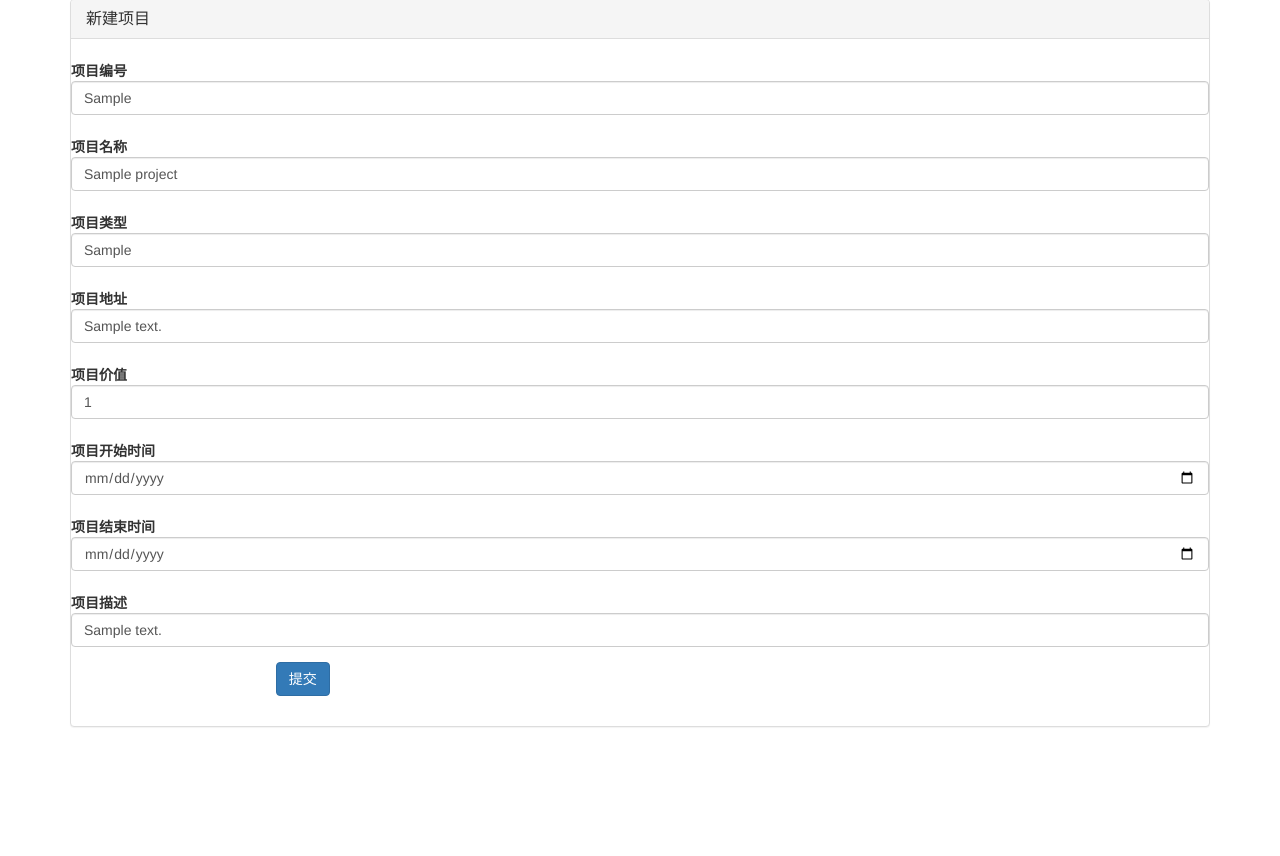
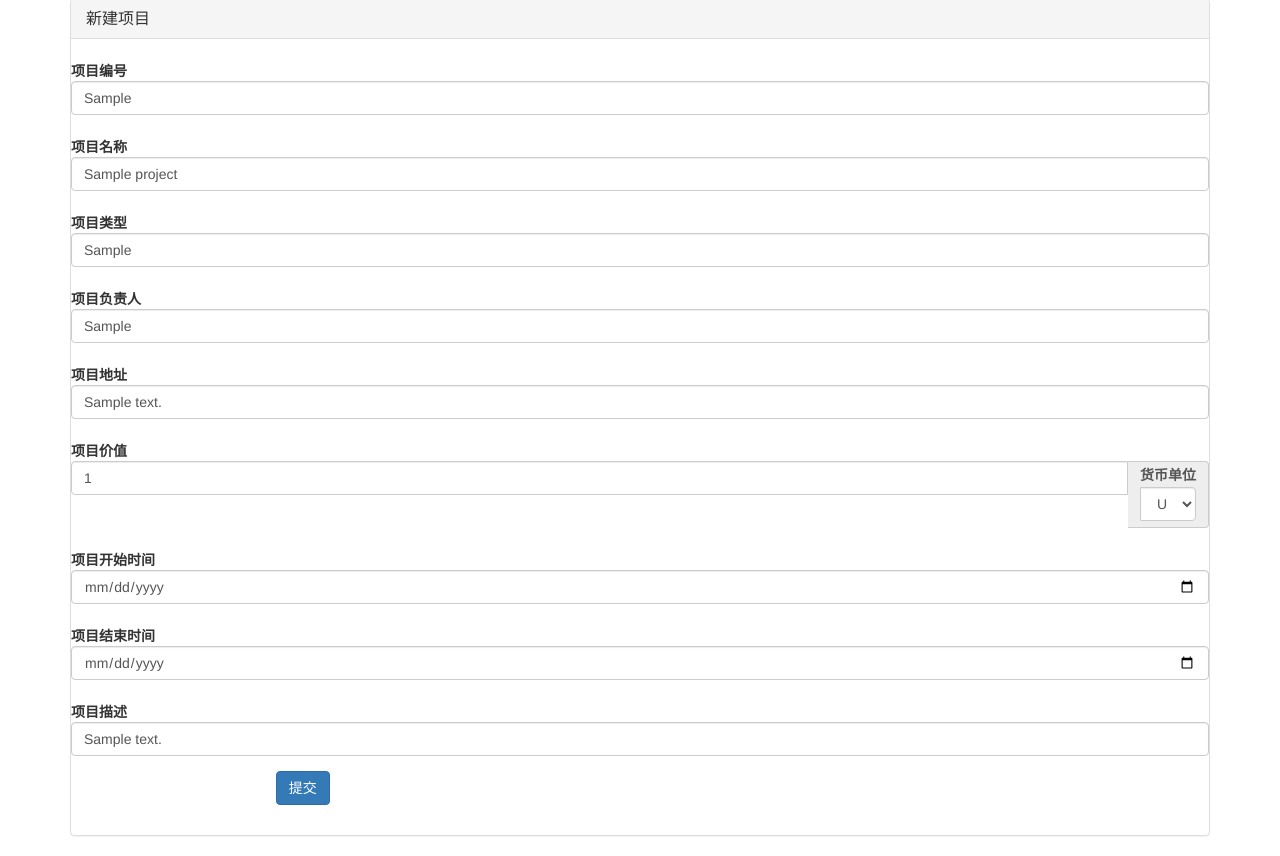
Before and after one commit to fiorediciliegio/-2024-, a Django app: page /project/edit/?nid=1 in a window 1280 px wide. Shown: the part 73-929 px from the top of the page. Before the commit the page ends 800 px from the top, so only its background shows below. Run offline with Django 5.2, Linux system fonts and the light colour scheme; tables that the repository leaves empty hold one stand-in row (values such as "Sample post"); some libraries are stand-ins or nearby versions.

Commit message:
项目属性变动
增加了项目负责人属性和货币单位属性

```diff
--- a/后端/app01/models.py
+++ b/后端/app01/models.py
@@ -1,15 +1,24 @@
 from django.db import models
-
 # 定义项目表
 
 
 class Project(models.Model):
     NUM_Project = models.CharField(verbose_name='项目编号', max_length=100)
-    NAME_Project = models.CharField(verbose_name='项目名称', max_length=100)
-    TYPE_Project = models.CharField(verbose_name='项目类型', max_length=100)
+    NAME_Project = models.CharField(verbose_name='项目名称', max_length=50)
+    TYPE_Project = models.CharField(verbose_name='项目类型', max_length=50)
     VALUE_Project = models.IntegerField(verbose_name='项目价值', default=0)
     START_Project = models.DateField(verbose_name='项目开始时间')
     END_Project = models.DateField(verbose_name='项目结束时间')
     ADDRESS_Project = models.CharField(verbose_name='项目地址', max_length=100)
     DESC_Project = models.CharField(verbose_name='项目描述', max_length=1000)
     id = models.AutoField(primary_key=True)
+    MANA_Project = models.CharField(verbose_name='项目负责人', max_length=20)
+
+    Currency_Unit = (
+        (1, "USD"),
+        (2, "CNY"),
+        (3, "EUR"),
+        (4, "JPY"),
+        (5, "BTC")
+    )
+    CUR_Project = models.SmallIntegerField(verbose_name='货币单位', choices=Currency_Unit)
--- a/后端/app01/templates/project_edit.html
+++ b/后端/app01/templates/project_edit.html
@@ -81,6 +81,13 @@
                     </div>
 
                     <div class="form-group">
+                        <label for="inputProjectManager" class="control-label">项目负责人</label>
+                        <input type="text" class="form-control" id="inputProjectManager"
+                               value="{{ row_object.MANA_Project }}"
+                               name="MANA_Project">
+                    </div>
+
+                    <div class="form-group">
                         <label for="inputProjectAddress" class="control-label">项目地址</label>
                         <input type="text" class="form-control" id="inputProjectAddress"
                                value="{{ row_object.ADDRESS_Project }}"
@@ -89,9 +96,25 @@
 
                     <div class="form-group">
                         <label for="inputProjectValue" class="control-label">项目价值</label>
-                        <input type="text" class="form-control" id="inputProjectValue"
-                               value="{{ row_object.VALUE_Project }}"
-                               name="VALUE_Project">
+                        <div class="input-group">
+                            <input type="text" class="form-control" id="inputProjectValue"
+                                   value="{{ row_object.VALUE_Project }}" name="VALUE_Project">
+                            <div class="input-group-addon">
+                                <label for="currency" class="input-group-text">货币单位</label>
+                                <select class="form-control" id="currency" name="CUR_Project">
+                                    <option value="1" {% if row_object.CUR_Project == 1 %}selected{% endif %}>USD
+                                    </option>
+                                    <option value="2" {% if row_object.CUR_Project == 2 %}selected{% endif %}>CNY
+                                    </option>
+                                    <option value="3" {% if row_object.CUR_Project == 3 %}selected{% endif %}>EUR
+                                    </option>
+                                    <option value="4" {% if row_object.CUR_Project == 4 %}selected{% endif %}>JPY
+                                    </option>
+                                    <option value="5" {% if row_object.CUR_Project == 5 %}selected{% endif %}>BTC
+                                    </option>
+                                </select>
+                            </div>
+                        </div>
                     </div>
 
                     <div class="form-group">
--- a/后端/app01/templates/project_list.html
+++ b/后端/app01/templates/project_list.html
@@ -72,8 +72,10 @@
                     <th>项目编号</th>
                     <th>项目名称</th>
                     <th>项目类型</th>
+                    <th>项目负责人</th>
                     <th>项目地址</th>
                     <th>项目价值</th>
+                    <th>单位</th>
                     <th>项目开始时间</th>
                     <th>项目结束时间</th>
                     <th>项目描述</th>
@@ -87,8 +89,10 @@
                         <td>{{ obj.NUM_Project }}</td>
                         <td>{{ obj.NAME_Project }}</td>
                         <td>{{ obj.TYPE_Project }}</td>
+                        <td>{{ obj.MANA_Project }}</td>
                         <td>{{ obj.ADDRESS_Project }}</td>
-                    <td>{{ obj.VALUE_Project}}</td>
+                        <td>{{ obj.VALUE_Project }}</td>
+                        <td>{{ obj.get_CUR_Project_display }}</td>
                         <td>{{ obj.START_Project }}</td>
                         <td>{{ obj.END_Project }}</td>
                         <td>{{ obj.DESC_Project }}</td>
--- a/后端/app01/views.py
+++ b/后端/app01/views.py
@@ -6,7 +6,8 @@ def project_list(request):
     """显示项目列表"""
     # 获取数据库的列表 获取的格式为一个列表[一行数据，一行数据...]
     projects = models.Project.objects.all()
-
+    for obj in projects:
+        obj.get_CUR_Project_display()  # 将货币单位以字符形式显示
     return render(request, 'project_list.html', {'projects': projects})
 
 
@@ -15,28 +16,46 @@ def project_add(request):
     if request.method == 'GET':
         return render(request, 'project_add.html')
     # 获取传输的数据
-    elif request.method == 'POST':
+    if request.method == 'POST':
         # 从POST请求中获取所有数据
         num_project = request.POST.get('NUM_Project')
         name_project = request.POST.get('NAME_Project')
         type_project = request.POST.get('TYPE_Project')
+        mana_project = request.POST.get('MANA_Project')
         address_project = request.POST.get('ADDRESS_Project')
-        value_project = int(request.POST.get('VALUE_Project'))
-        start_project = request.POST.get('START_Project')
-        end_project = request.POST.get('END_Project')
-        desc_project = request.POST.get('DESC_Project')
+
+        # 获取货币单位的字符串值
+        currency_value = request.POST.get('CUR_Project')
+        currency_int = 0
+        # 将字符串货币单位转换为对应的整数值
+        if currency_value == 'USD':
+            currency_int = 1
+        elif currency_value == 'CNY':
+            currency_int = 2
+        elif currency_value == 'EUR':
+            currency_int = 3
+        elif currency_value == 'JPY':
+            currency_int = 4
+        elif currency_value == 'BTC':
+            currency_int = 5
+
+        value_project = int(request.POST.get('VALUE_Project', 0))
+        start_project = request.POST.get('START_Project', '')
+        end_project = request.POST.get('END_Project', '')
+        desc_project = request.POST.get('DESC_Project', '')
 
         # 创建Project对象并保存到数据库
         project = models.Project.objects.create(NUM_Project=num_project,
                                                 NAME_Project=name_project,
                                                 TYPE_Project=type_project,
+                                                MANA_Project=mana_project,
                                                 ADDRESS_Project=address_project,
                                                 VALUE_Project=value_project,
+                                                CUR_Project=currency_int,
                                                 START_Project=start_project,
                                                 END_Project=end_project,
                                                 DESC_Project=desc_project)
-
-        return redirect("/project/list/")
+    return redirect('/project/list/')
 
 
 def project_delete(request):
@@ -57,22 +76,29 @@ def project_edit(request):
     if request.method == 'GET':
         return render(request, 'project_edit.html', {'row_object': row_object})
     if request.method == 'POST':
-        # 获取表单数据
+        # 从POST请求中获取所有数据
         num_project = request.POST.get('NUM_Project')
         name_project = request.POST.get('NAME_Project')
         type_project = request.POST.get('TYPE_Project')
+        mana_project = request.POST.get('MANA_Project')
         address_project = request.POST.get('ADDRESS_Project')
-        value_project = request.POST.get('VALUE_Project')
-        start_project = request.POST.get('START_Project')
-        end_project = request.POST.get('END_Project')
-        desc_project = request.POST.get('DESC_Project')
+
+        # 获取货币单位的整数值
+        currency_int = int(request.POST.get('CUR_Project', 0))
+
+        value_project = int(request.POST.get('VALUE_Project', 0))
+        start_project = request.POST.get('START_Project', '')
+        end_project = request.POST.get('END_Project', '')
+        desc_project = request.POST.get('DESC_Project', '')
 
         # 更新对象的字段值
         row_object.NUM_Project = num_project
         row_object.NAME_Project = name_project
         row_object.TYPE_Project = type_project
+        row_object.MANA_Project = mana_project
         row_object.ADDRESS_Project = address_project
         row_object.VALUE_Project = value_project
+        row_object.CUR_Project = int(currency_int)
         row_object.START_Project = start_project
         row_object.END_Project = end_project
         row_object.DESC_Project = desc_project
@@ -80,10 +106,8 @@ def project_edit(request):
         # 保存更改到数据库
         row_object.save()
 
-        # 重定向到项目列表页面或其他适当的页面
+        # 重定向到项目列表页面
         return redirect('/project/list/')
-
-
 
 
 def test(request):
```
Also changed, not shown: 后端/app01/templates/project_add.html (+19 -1 lines), 后端/app01/migrations/0003_project_cur_project_project_mana_project_and_more.py (added). Lines whose indentation alone changed are shown as unchanged.
